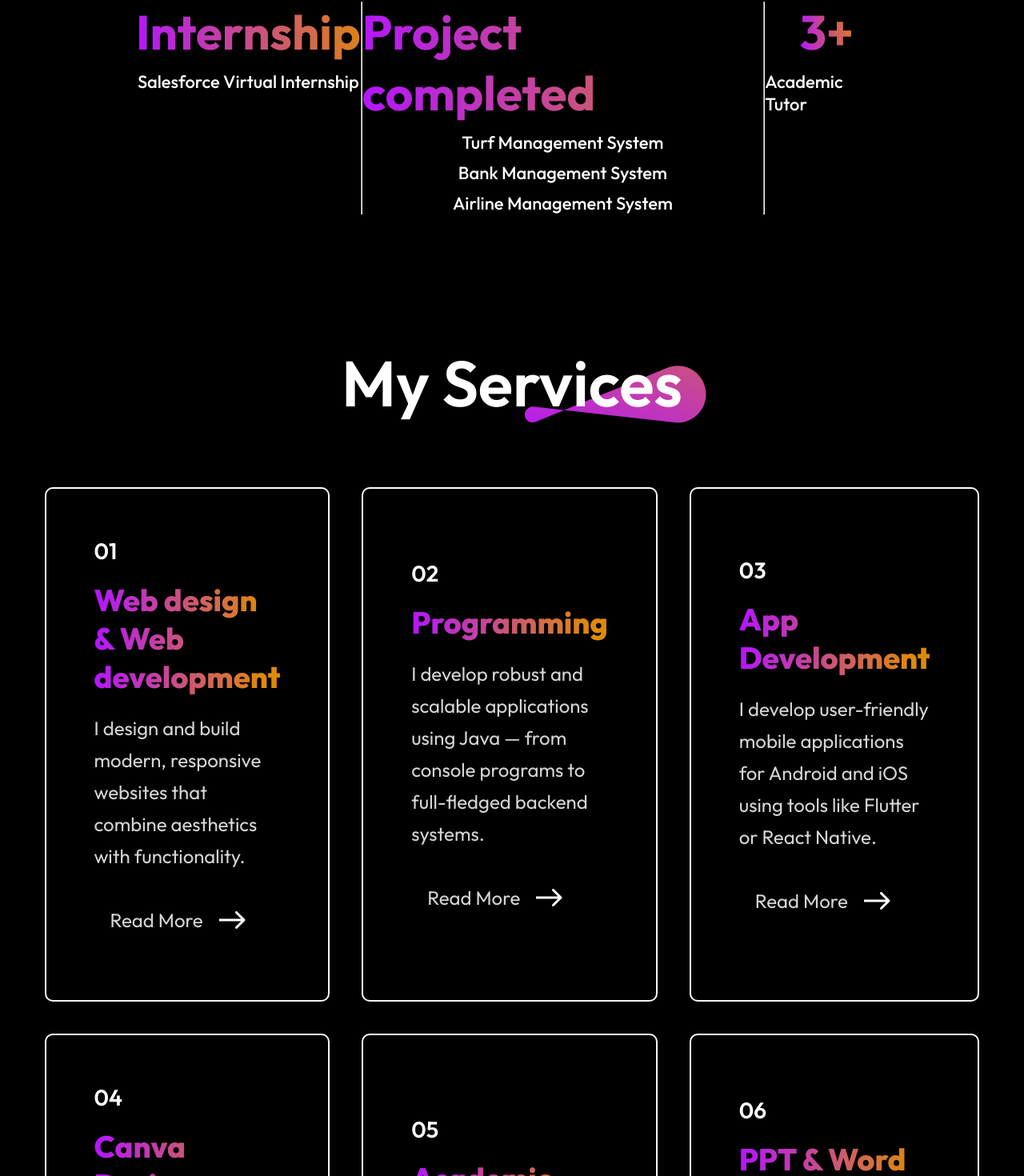
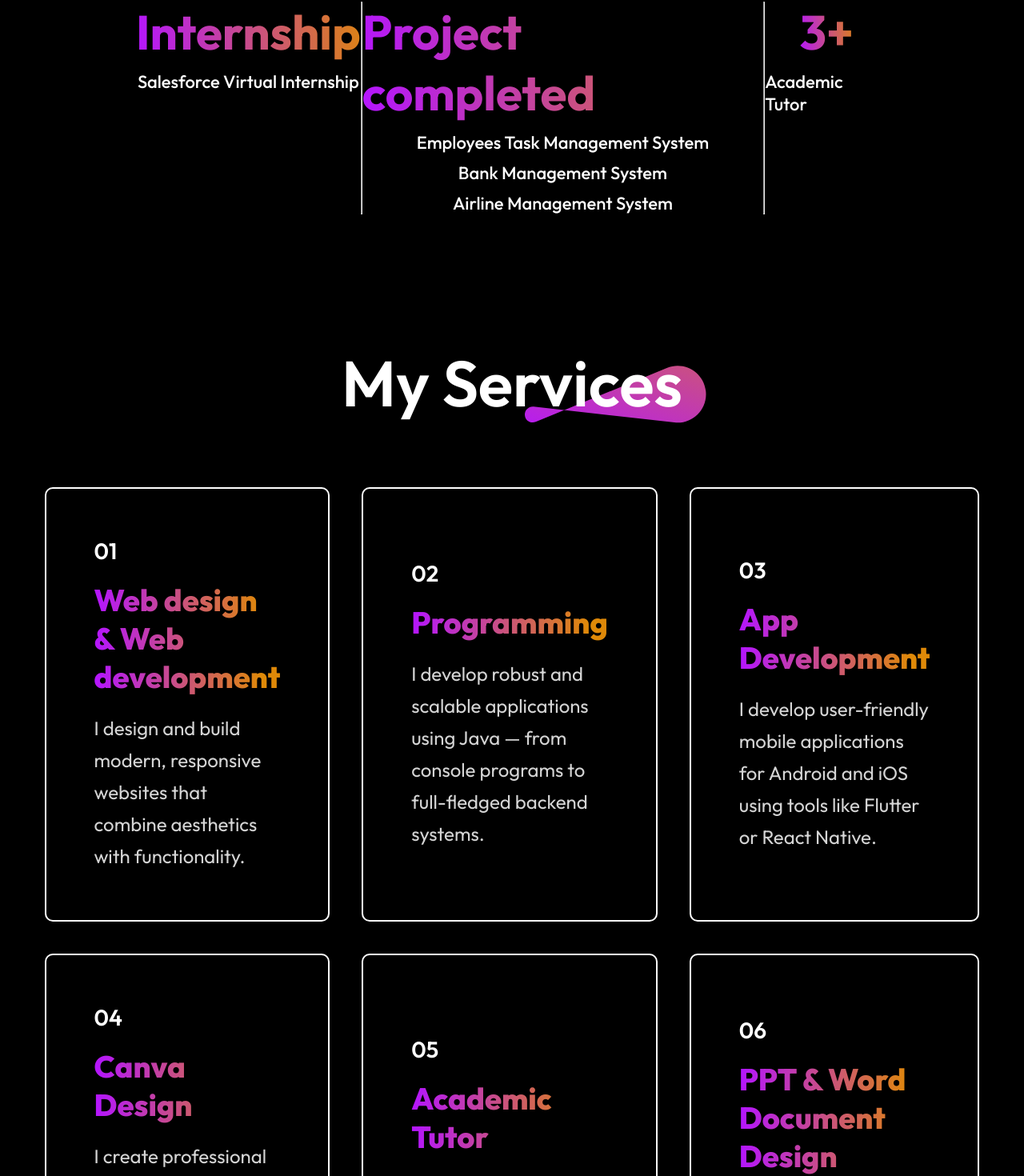
Before and after one commit to Sonamkandari/PORTFOLIO-PROJECT, a React (Vite) app: page / in a window 1280 px wide. Shown: the part 1952-3422 px from the top of the page at 80% size. Built offline with nearby package versions, Linux system fonts and the light colour scheme.

Commit message:
project section update

```diff
--- a/src/Components/About/About.jsx
+++ b/src/Components/About/About.jsx
@@ -41,7 +41,7 @@ function About() {
             <hr/>
            <div className="about-achievement">
             <h1>Project completed</h1>
-            <p>Turf Management System</p>
+            <p>Employees Task Management System</p>
             <p>Bank Management System</p>
             <p>Airline  Management System</p>
            </div>
--- a/src/Components/Services/Services.jsx
+++ b/src/Components/Services/Services.jsx
@@ -4,7 +4,7 @@ import './Services.css'
 import theme_pattern from '../../assets/theme_pattern.svg'
 // import the service data from assets folder
 import Services_Data from '../../assets/services_data'
-import arrow_icon from '../../assets/arrow_icon.svg'
+// import arrow_icon from '../../assets/arrow_icon.svg'
 
 const Services = () => {
   return (
@@ -21,11 +21,11 @@ const Services = () => {
             <h3>{Service.s_no}</h3>
             <h2>{Service.s_name}</h2>
             <p>{Service.s_desc}</p>
-            <div className="services-readmore">
-              <p>Read More</p>
+            {/* <div className="services-readmore"> */}
+              {/* <p>Read More</p> */}
               {/* add images here */}
-               <img src={arrow_icon}alt=''/>
-            </div>
+               {/* <img src={arrow_icon}alt=''/> */}
+            {/* </div> */}
             </div>
           })}
         </div>
--- a/src/Components/Social_Links/SocialMedia.jsx
+++ b/src/Components/Social_Links/SocialMedia.jsx
@@ -27,11 +27,6 @@ function SocialMedia() {
           </a>
         ))}
       </div>
-
-      <div className="social-show-more">
-        <p>Show More</p>
-        <img src={arrow_icon} alt="show more" />
-      </div>
     </section>
   );
 }
--- a/src/assets/mywork_data.js
+++ b/src/assets/mywork_data.js
@@ -18,16 +18,16 @@ const mywork_data = [
   },
   {
     w_no: 3,
-    w_name: "Turf Management System",
+    w_name: "Employees Task Management System",
     w_img: project3_img,
-    w_url: "https://github.com/Sonamkandari/Turf-Management-System",
+    w_url: "https://sonamkandari.github.io/Employee_Task_Management_System/",
   },
 
    {
     w_no: 4,
     w_name: "My Portfolio Project",
     w_img: project4_img,
-    w_url: "https://github.com/Sonamkandari/Portfolio-Project2",
+    w_url: "https://sonamkandari.github.io/PORTFOLIO-PROJECT/",
   },
 ];
 
```
Also changed, not shown: src/assets/project_3.png.
